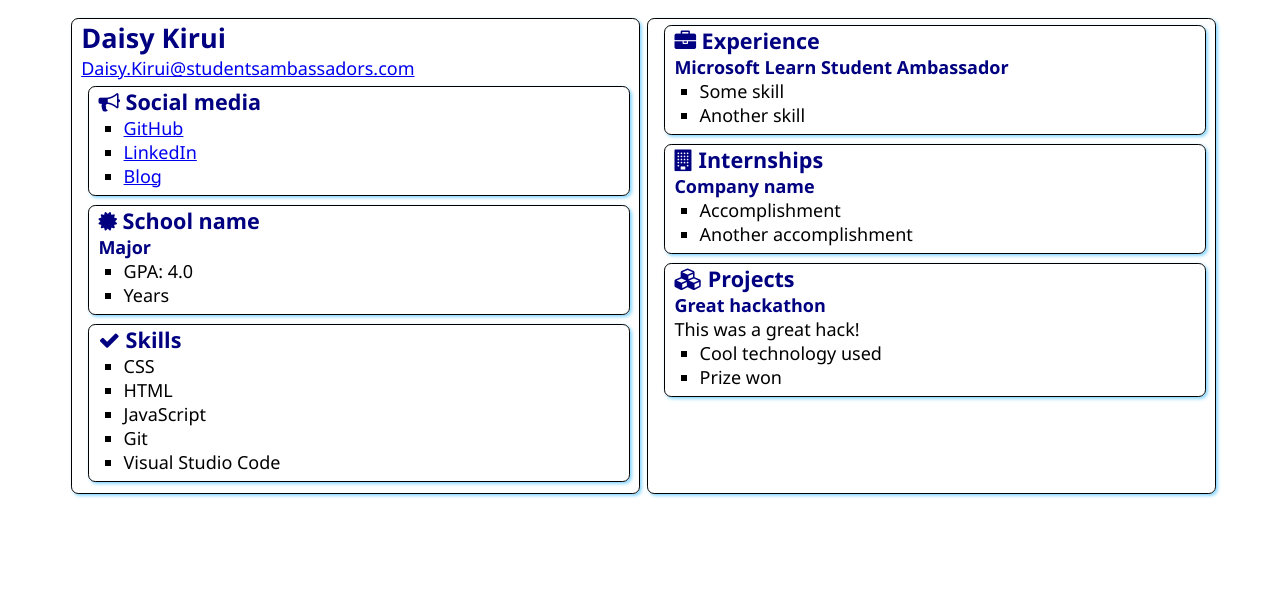
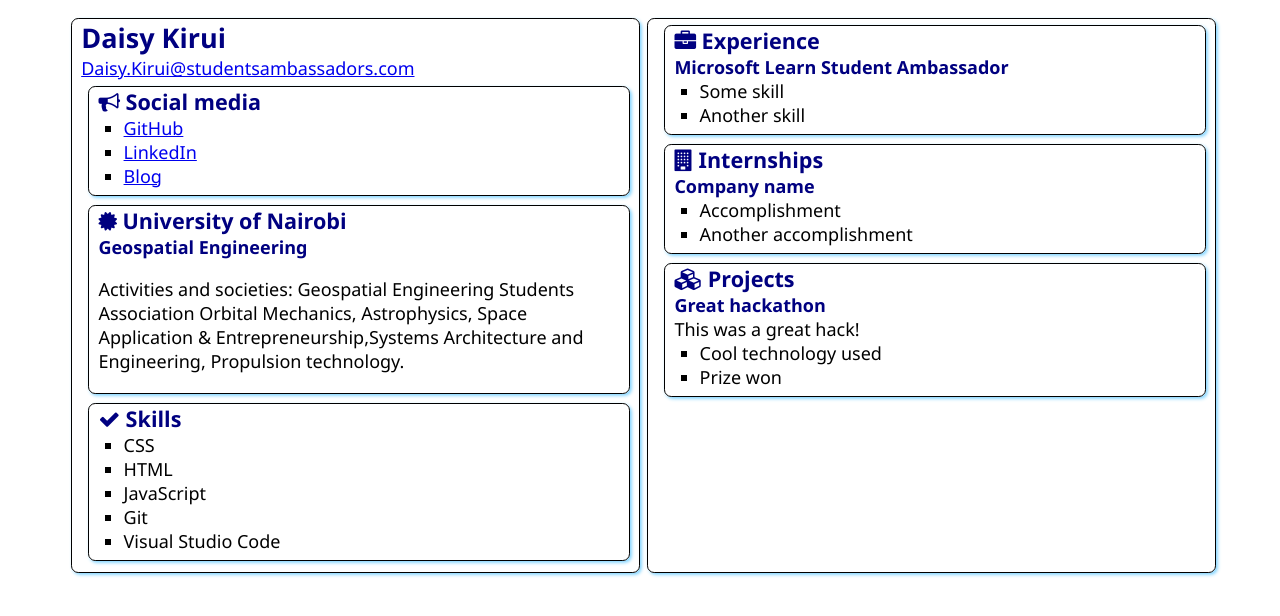
Before and after one commit to DaisyKirui/SATechnicalOnboarding, a plain HTML site: page src/index.html in a window 1280 px wide. Drawn offline with Linux system fonts and the light colour scheme.

Commit message:
New Code

```diff
--- a/src/index.html
+++ b/src/index.html
@@ -31,13 +31,13 @@
                 <div class="education">
                     <h2>
                         <i class="fa fa-certificate" aria-hidden="true"></i>
-                        School name
+                        University of Nairobi
                     </h2>
-                    <h3>Major</h3>
-                    <ul>
-                        <li>GPA: 4.0</li>
-                        <li>Years</li>
-                    </ul>
+                    <h3>Geospatial Engineering</h3>
+                    <p>Activities and societies: Geospatial Engineering Students Association
+                        Orbital Mechanics, Astrophysics, Space Application & Entrepreneurship,Systems Architecture and Engineering, Propulsion technology.
+                    </p>
+
                 </div>
             </section>
 
```
